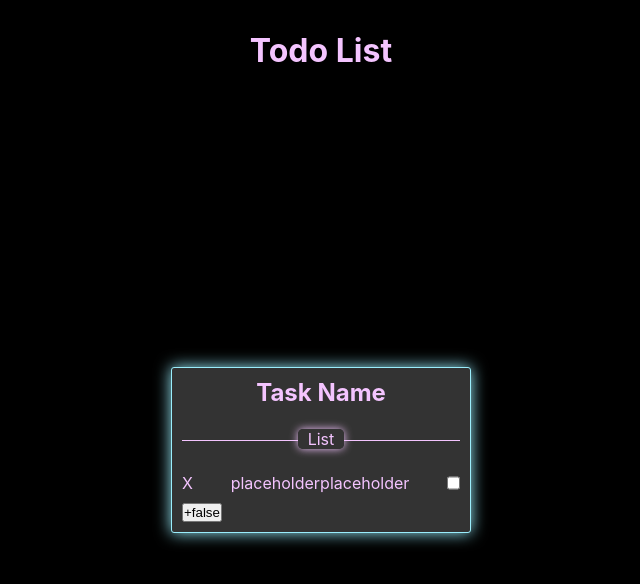
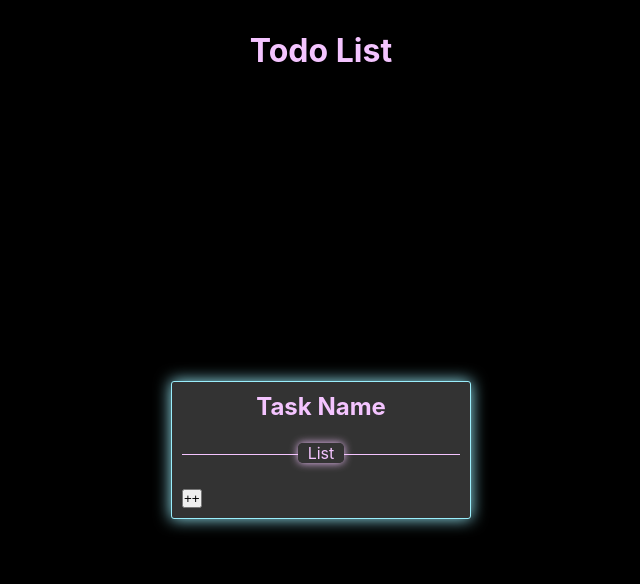
Before and after one commit to SiriusLL/todo-list-1, a React (Create React App) app: page / in a window 1280 px wide. Shown: the top 584 px of the page, without its empty margins (319-959 px from the left). Built offline with nearby package versions, Linux system fonts and the light colour scheme.

Commit message:
logic for adding tasks to list

```diff
--- a/src/components/TaskCard.jsx
+++ b/src/components/TaskCard.jsx
@@ -3,8 +3,22 @@ import React, { useState } from "react";
 function TaskCard() {
   const [addTask, setAddTask] = useState(false);
 
+  const [newTask, setNewTask] = useState();
+
+  const [listData, setListData] = useState([]);
+
   const toggleTaskForm = () => {
     addTask ? setAddTask(false) : setAddTask(true);
+  };
+
+  const handleSubmit = (e) => {
+    e.preventDefault();
+    // console.log(newTask);
+
+    setListData((prev) => [...prev, newTask]);
+    console.log(listData);
+    setNewTask("");
+    toggleTaskForm();
   };
 
   console.log(addTask);
@@ -17,16 +31,30 @@ function TaskCard() {
       </p>
       <form className="todo-form">
         <div className="check-complete">
-          <p>X</p>
-          <p>placeholderplaceholder</p>
-          <input className="check-box" type="checkbox" />
+          {listData &&
+            listData.map((task, i) => {
+              return (
+                <div className="task-row" key={i}>
+                  <p>X</p>
+                  <p className="task">{task}</p>
+                  <input className="check-box" type="checkbox" />
+                </div>
+              );
+            })}
         </div>
       </form>
-      {!addTask && <button onClick={toggleTaskForm}>+{`${addTask}`}</button>}
+      {!addTask && <button onClick={toggleTaskForm}>++</button>}
+      {newTask}
       {addTask && (
-        <form className="add-task-form">
-          <input type="text" placeholder="enter a task" />
-          <button onClick={toggleTaskForm}>Add Task</button>
+        <form className="add-task-form" onSubmit={(e) => handleSubmit(e)}>
+          <input
+            type="text"
+            placeholder="enter a task"
+            name="newTask"
+            onChange={(e) => setNewTask(e.target.value)}
+            value={newTask}
+          />
+          <button type="submit" value="submit" />
         </form>
       )}
     </div>
--- a/src/index.css
+++ b/src/index.css
@@ -88,8 +88,19 @@ body {
 
 .check-complete {
   display: flex;
+  flex-direction: column;
+  /* justify-content: space-between; */
+  /* padding-bottom: 8px; */
+}
+
+.task-row {
+  display: flex;
   justify-content: space-between;
-  padding-bottom: 8px;
+  padding-bottom: 11px;
+}
+
+.task {
+  padding: 0 17px;
 }
 
 input[type="checkbox"] .check-box {
@@ -110,6 +121,7 @@ input[type="checkbox"] .check-box {
 .add-task-form button {
   background-color: var(--from-bg);
   color: var(--text-primary);
-  border: 1px solid var(--border);
+  border: 0px;
+  box-shadow: 0 0 8px var(--border);
   padding: 3px;
 }
```
